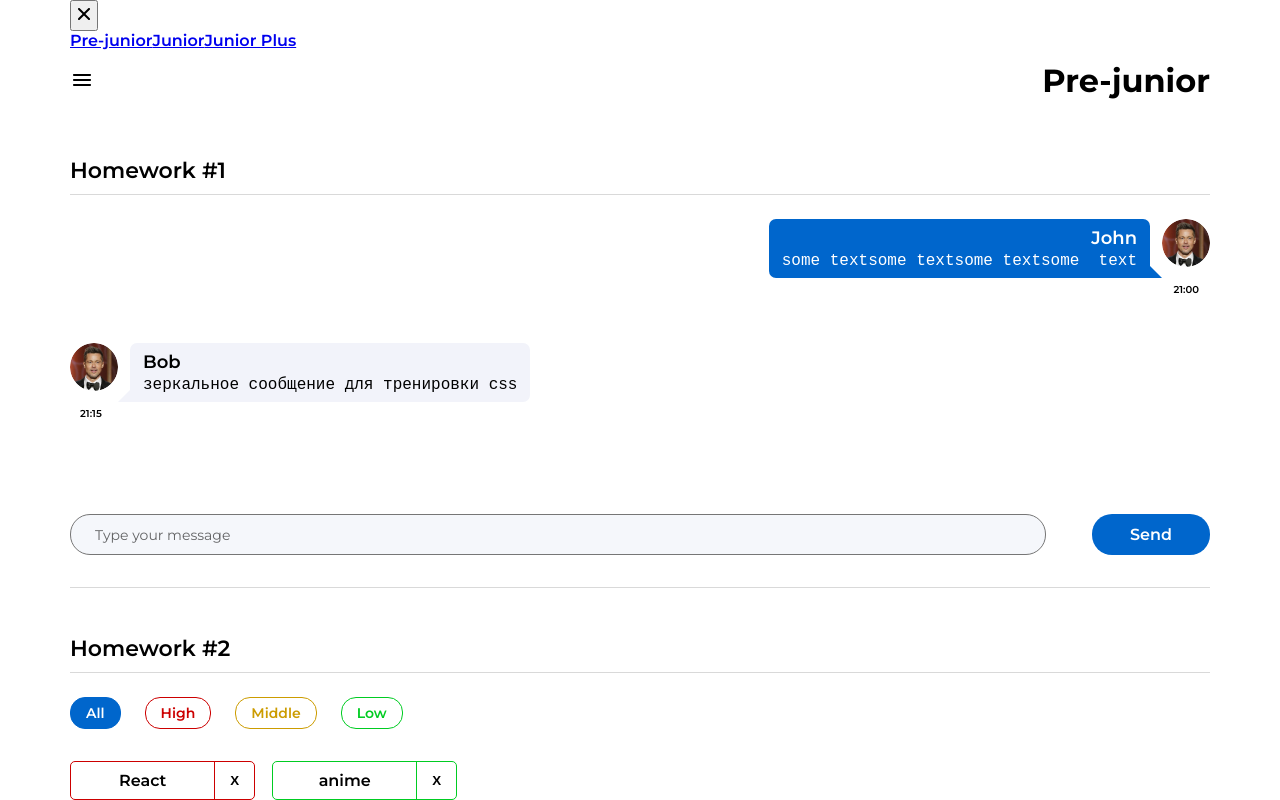
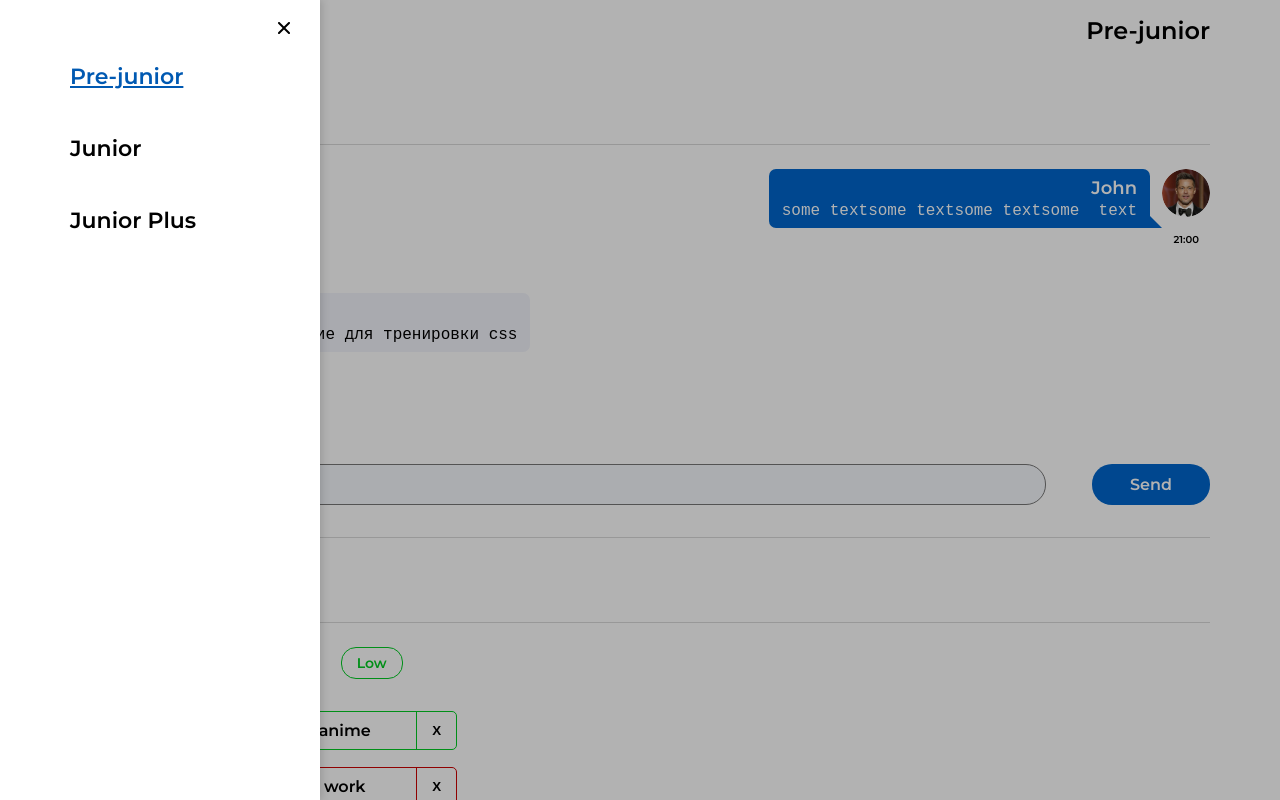
Before and after one commit to igor-minaev/homeworks, a React (Create React App) app: page /#/pre-junior in a window 1280 px wide. Both pictures are taken after a click on the picture 82 px from the left and 30 px from the top of the page. Shown: the top 800 px of the page. Built offline with nearby package versions, Linux system fonts and the light colour scheme.

Commit message:
completed homework 5

```diff
--- a/src/index.css
+++ b/src/index.css
@@ -4,6 +4,10 @@
     margin: 0;
     padding: 0;
     box-sizing: border-box;
+}
+
+html {
+    overflow-y: scroll;
 }
 
 body {
--- a/src/s2-homeworks/hw05/header/Header.module.css
+++ b/src/s2-homeworks/hw05/header/Header.module.css
@@ -10,5 +10,7 @@
 }
 
 .header h1 {
-
+    font-family: "Montserrat", sans-serif;
+    font-weight: 600;
+    font-size: 24px;
 }
--- a/src/s2-homeworks/hw05/sidebar/Sidebar.module.css
+++ b/src/s2-homeworks/hw05/sidebar/Sidebar.module.css
@@ -1,26 +1,69 @@
 .sidebar {
     display: none;
+    position: fixed;
+    top: 0;
+    left: 0;
+    background-color: rgba(0, 0, 0, 0.5);
 }
 
 .sidebar.open {
-    display:block
+    display: block;
+    width: 320px;
+    height: 100%;
+    background-color: #fff;
+    box-shadow: 2px 0 8px rgba(0, 0, 0, 0.15);
+    transition: left 0.3s ease-in-out;
+    padding: 16px 24px 0 0;
+    z-index: 1000;
 }
 
 .background {
+    position: fixed;
+    top: 0;
+    left: 0;
+    width: 100%;
+    height: 100%;
+    background-color: rgba(0, 0, 0, 0.3); /* полупрозрачный чёрный */
+    z-index: 999; /* ниже меню, выше контента */
+    opacity: 1;
+    visibility: visible;
+    transition: opacity 0.3s ease, visibility 0.3s ease;
 }
 
 .nav {
+    display: flex;
+    flex-direction: column;
+    gap: 45px;
+    padding: 23px 70px;
 }
 
 .nav a {
+    font-family: "Montserrat", sans-serif;
+    font-weight: 600;
+    font-size: 22px;
+    color: #000000;
+    text-decoration: none;
 }
 
 .nav a:hover {
+    color: #58ACFF;
 }
 
 .nav a.active {
+    color: #0059B2;
+    text-decoration: underline;
 }
+
 .close {
+    margin-left: auto;
+    display: flex;
+    align-items: center;
+    justify-content: center;
+    max-width: 24px;
+    max-height: 24px;
+    border: none;
+    background-color: #fff;
+    cursor: pointer;
 }
 
 .close img {
--- a/src/s2-homeworks/hw05/sidebar/Sidebar.tsx
+++ b/src/s2-homeworks/hw05/sidebar/Sidebar.tsx
@@ -31,7 +31,7 @@ export const Sidebar: FC<PropsType> = ({open, handleClose}) => {
                         id={'hw5-pre-junior-link'}
                         to={PATH.PRE_JUNIOR}
                         onClick={handleClose}
-                        // className={...} // делает студент
+                        className={({isActive}) => isActive ? s.active : ''}
                     >
                         Pre-junior
                     </NavLink>
@@ -39,7 +39,7 @@ export const Sidebar: FC<PropsType> = ({open, handleClose}) => {
                         id={'hw5-junior-link'}
                         to={PATH.JUNIOR}
                         onClick={handleClose}
-                        // className={...} // делает студент
+                        className={({isActive}) => isActive ? s.active : ''}
                     >
                         Junior
                     </NavLink>
@@ -47,7 +47,7 @@ export const Sidebar: FC<PropsType> = ({open, handleClose}) => {
                         id={'hw5-junior-plus-link'}
                         to={PATH.JUNIOR_PLUS}
                         onClick={handleClose}
-                        // className={...} // делает студент
+                        className={({isActive}) => isActive ? s.active : ''}
                     >
                         Junior Plus
                     </NavLink>
```
